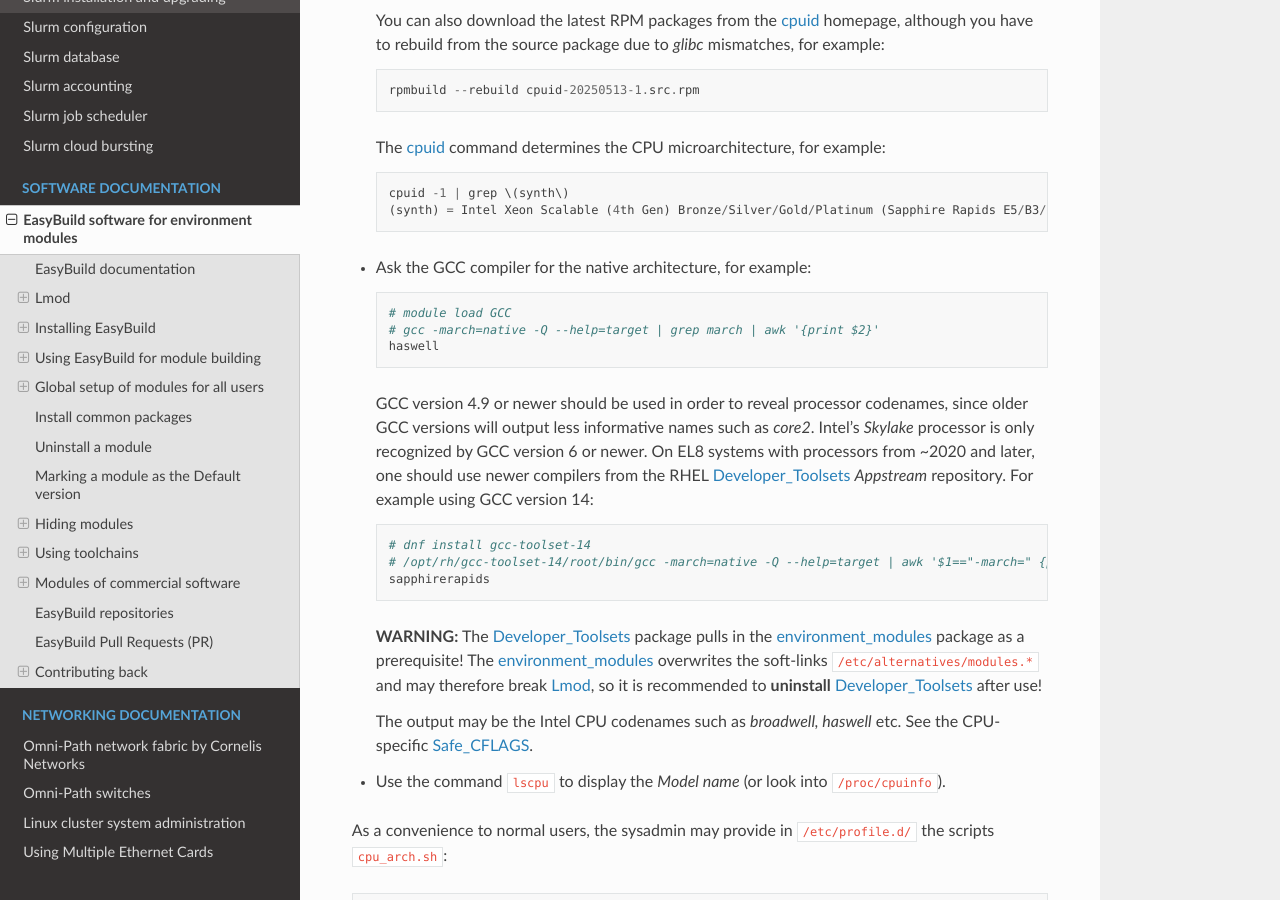
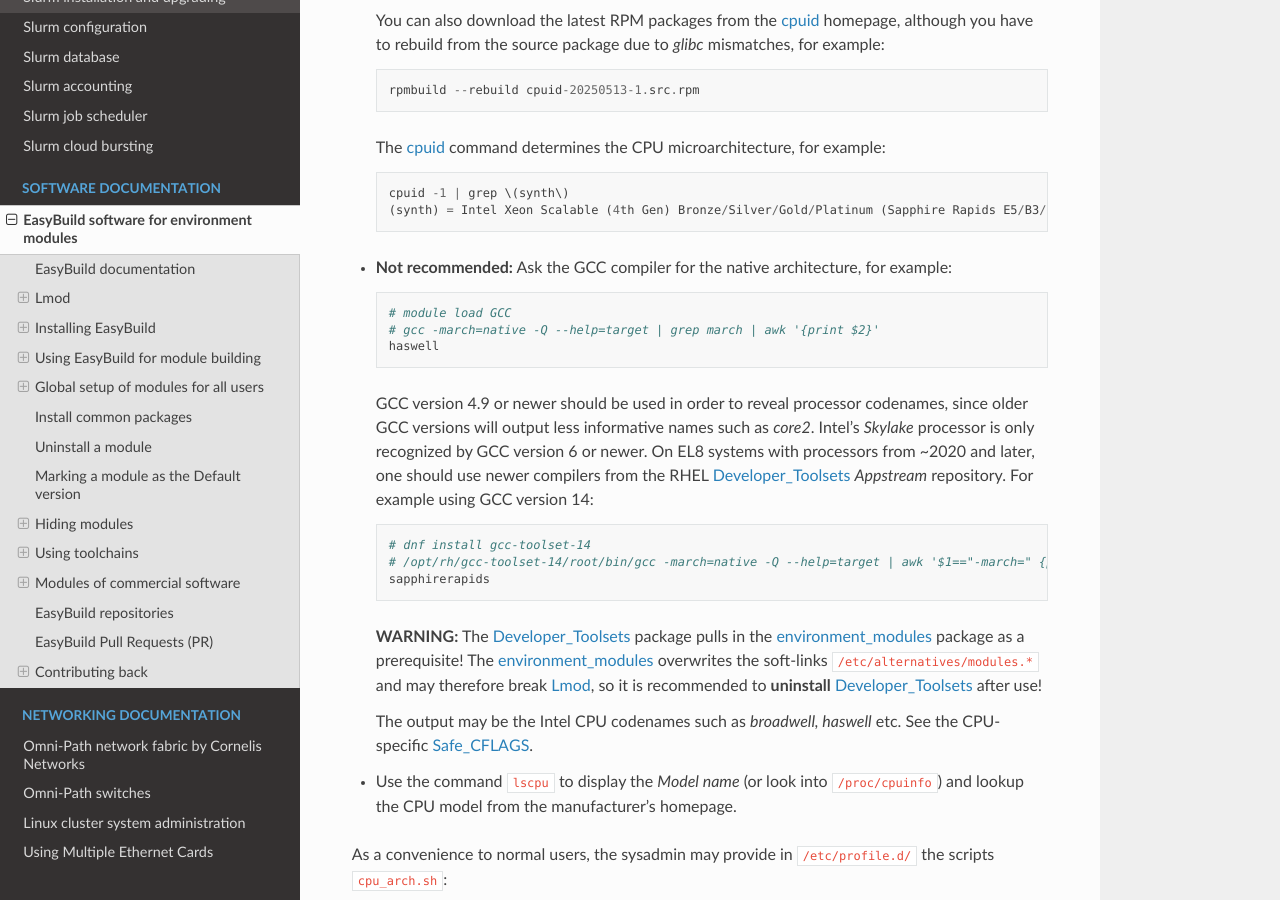
Before and after one commit to OleHolmNielsen/Niflheim_system, a Sphinx documentation site: the page built from docs/EasyBuild_modules.rst, in a window 1280 px wide and 900 px high, scrolled down 9900 px. Built offline with Sphinx 7.4.7 and the Read the Docs theme 3.1.0, drawn with Linux system fonts in a browser that asks for light colours.

Commit message:
Minor edit

```diff
--- a/docs/EasyBuild_modules.rst
+++ b/docs/EasyBuild_modules.rst
@@ -408,7 +408,8 @@ We have found the following solutions:
    cpuid -1 | grep \(synth\)
    (synth) = Intel Xeon Scalable (4th Gen) Bronze/Silver/Gold/Platinum (Sapphire Rapids E5/B3/S3) {Golden Cove}, Intel 7
 
-* Ask the GCC compiler for the native architecture, for example::
+* **Not recommended:**
+  Ask the GCC compiler for the native architecture, for example::
 
     # module load GCC
     # gcc -march=native -Q --help=target | grep march | awk '{print $2}'
@@ -430,7 +431,8 @@ We have found the following solutions:
   The output may be the Intel CPU codenames such as *broadwell, haswell* etc.
   See the CPU-specific Safe_CFLAGS_.
 
-* Use the command ``lscpu`` to display the *Model name* (or look into ``/proc/cpuinfo``).
+* Use the command ``lscpu`` to display the *Model name* (or look into ``/proc/cpuinfo``)
+  and lookup the CPU model from the manufacturer's homepage.
 
 As a convenience to normal users, the sysadmin may provide in ``/etc/profile.d/`` the scripts ``cpu_arch.sh``::
 
```
